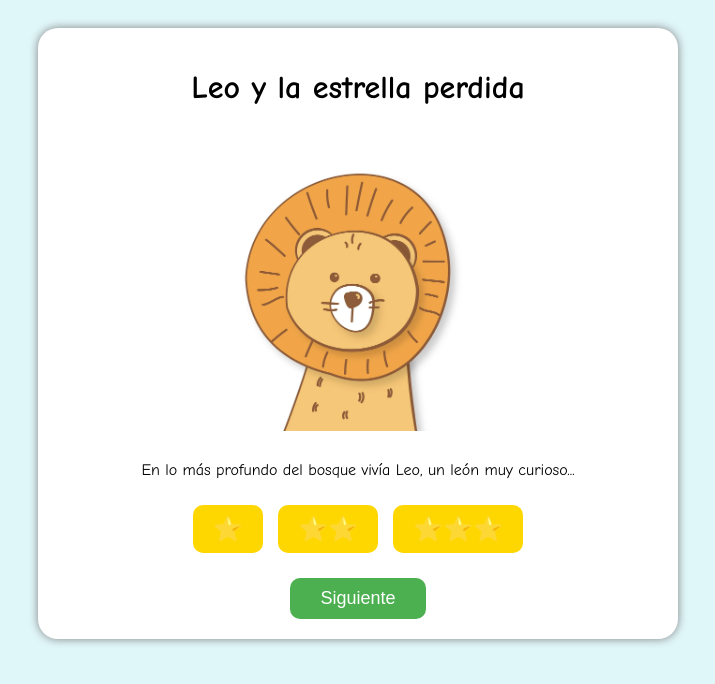
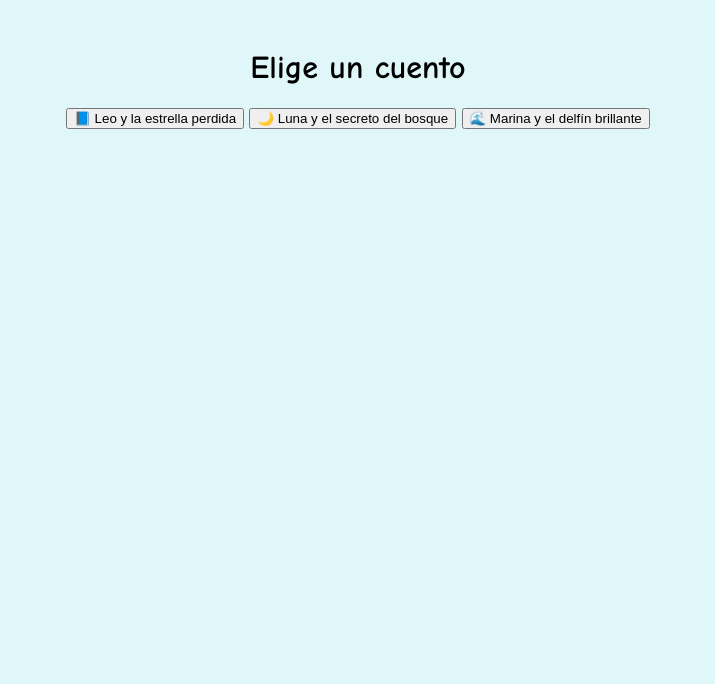
Before and after one commit to fabian2003-as/fabian2003-as.github.io, a plain HTML site: page index.html in a window 1280 px wide. Shown: the whole page, without its empty margins (282-997 px from the left). Drawn offline with Linux system fonts and the light colour scheme.

Commit message:
Update index.html

```diff
--- a/index.html
+++ b/index.html
@@ -2,16 +2,22 @@
 <html lang="es">
 <head>
     <meta charset="UTF-8" />
-    <title>Leo y la estrella perdida</title>
+    <title>Lectura Interactiva</title>
     <link rel="stylesheet" href="style.css" />
     <link rel="icon" href="estrella.gif" />
 </head>
-<body onload="iniciarCuento()">
+<body>
+    <div id="seleccion-libro">
+        <h1>Elige un cuento</h1>
+        <button onclick="cargarLibro('leo')">📘 Leo y la estrella perdida</button>
+        <button onclick="cargarLibro('luna')">🌙 Luna y el secreto del bosque</button>
+        <button onclick="cargarLibro('marina')">🌊 Marina y el delfín brillante</button>
+    </div>
 
-    <div id="contenedor-cuento">
-        <h1>Leo y la estrella perdida</h1>
-        <img id="imagen" src="fondo.png" alt="Imagen animada" />
-        <p id="texto">¡Comencemos la aventura de Leo!</p>
+    <div id="contenedor-cuento" style="display: none;">
+        <h1 id="titulo-libro">Cuento</h1>
+        <img id="imagen" src="" alt="Imagen del cuento" />
+        <p id="texto">Texto aquí</p>
 
         <div class="botones">
             <button onclick="anotarPuntos(1)">⭐</button>
@@ -22,7 +28,7 @@
         <button id="siguiente" onclick="siguienteParte()">Siguiente</button>
     </div>
 
-    <div id="final" style="display:none;">
+    <div id="final" style="display: none;">
         <h2 id="mensajeFinal"></h2>
         <p id="puntajeFinal"></p>
         <button id="reiniciar" onclick="reiniciarCuento()">Reiniciar cuento</button>
@@ -30,7 +36,6 @@
     </div>
 
     <audio id="audioControl"></audio>
-
     <script src="script.js"></script>
 </body>
 </html>
```
